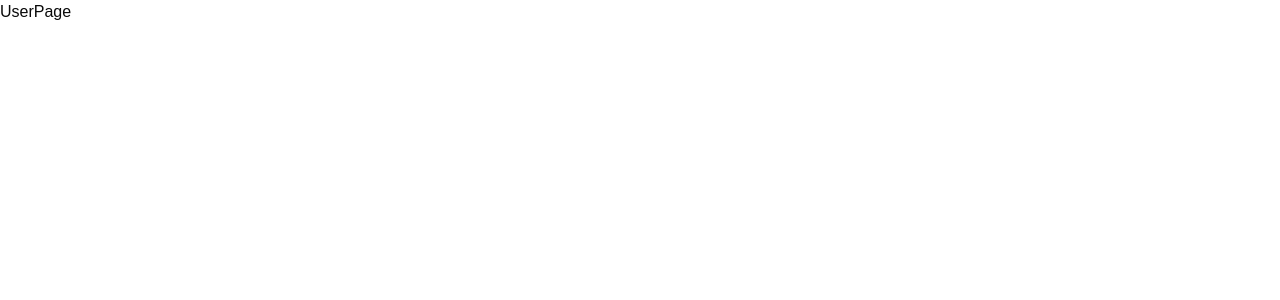
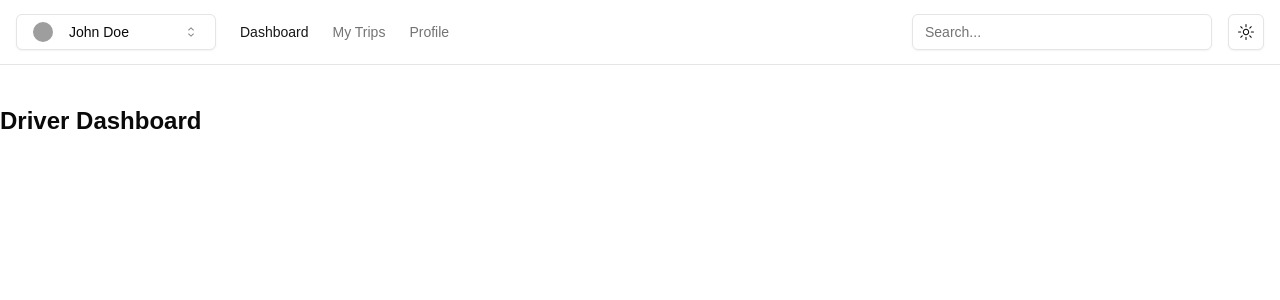
Before and after one commit to bila9630/Driving-Storage, a Next.js app: page /user in a window 1280 px wide. Shown: the top 300 px of the page. Built offline with nearby package versions, Linux system fonts and the light colour scheme; grey boxes are pictures that could not be loaded.

Commit message:
same layout for admin and user

```diff
--- a/src/app/admin/layout.tsx
+++ b/src/app/(inner)/layout.tsx
@@ -5,13 +5,16 @@ import TeamSwitcher from '@/components/dashboard/team-switcher'
 import { Search } from '@/components/dashboard/search'
 import { ModeToggle } from '@/components/dark-mode-toggle'
 import React from 'react'
-import { useRouter } from 'next/navigation'
+import { useRouter, usePathname } from 'next/navigation'
 
-export default function AdminLayout({ children }: { children: React.ReactNode }) {
+export default function InnerLayout({ children }: { children: React.ReactNode }) {
     const router = useRouter()
+    const pathname = usePathname()
+
+    const userType = pathname.startsWith('/admin') ? 'admin' : 'driver'
 
     const handleTeamSwitch = (team: { label: string; value: string }) => {
-        if (team.label === "Admin") {
+        if (team.value === "admin") {
             router.push('/admin/overview')
         } else {
             router.push('/user')
@@ -23,10 +26,9 @@ export default function AdminLayout({ children }: { children: React.ReactNode })
             <div className="border-b">
                 <div className="flex h-16 items-center px-4">
                     <TeamSwitcher onTeamSwitch={handleTeamSwitch} />
-                    <MainNav className="mx-6" />
+                    <MainNav className="mx-6" userType={userType} />
                     <div className="ml-auto flex items-center space-x-4">
                         <Search />
-                        {/* <UserNav /> */}
                         <ModeToggle />
                     </div>
                 </div>
--- /dev/null
+++ b/src/app/(inner)/user/page.tsx
@@ -0,0 +1,10 @@
+import React from 'react'
+
+export default function UserDashboard() {
+    return (
+        <div className="container mx-auto py-10">
+            <h1 className="text-2xl font-bold mb-5">Driver Dashboard</h1>
+            {/* Add your driver dashboard content here */}
+        </div>
+    )
+}
--- a/src/app/user/page.tsx
+++ /dev/null
@@ -1,7 +0,0 @@
-import React from 'react'
-
-export default function UserPage() {
-    return (
-        <div>UserPage</div>
-    )
-}
--- a/src/components/dashboard/main-nav.tsx
+++ b/src/components/dashboard/main-nav.tsx
@@ -5,23 +5,36 @@ import { usePathname } from "next/navigation"
 
 import { cn } from "@/lib/utils"
 
+interface MainNavProps extends React.HTMLAttributes<HTMLElement> {
+    userType: 'admin' | 'driver'
+}
+
 export function MainNav({
     className,
+    userType,
     ...props
-}: React.HTMLAttributes<HTMLElement>) {
+}: MainNavProps) {
     const pathname = usePathname()
+
+    const navItems = userType === 'admin'
+        ? [
+            { href: "/admin/overview", label: "Overview" },
+            { href: "/admin/drivers", label: "Drivers" },
+            { href: "/admin/cars", label: "Cars" },
+            { href: "/admin/trips", label: "Trips" },
+        ]
+        : [
+            { href: "/user", label: "Dashboard" },
+            { href: "/user/trips", label: "My Trips" },
+            { href: "/user/profile", label: "Profile" },
+        ]
 
     return (
         <nav
             className={cn("flex items-center space-x-4 lg:space-x-6", className)}
             {...props}
         >
-            {[
-                { href: "/admin/overview", label: "Overview" },
-                { href: "/admin/drivers", label: "Drivers" },
-                { href: "/admin/cars", label: "Cars" },
-                { href: "/admin/trips", label: "Trips" },
-            ].map(({ href, label }) => (
+            {navItems.map(({ href, label }) => (
                 <Link
                     key={href}
                     href={href}
--- a/src/components/dashboard/team-switcher.tsx
+++ b/src/components/dashboard/team-switcher.tsx
@@ -1,11 +1,10 @@
 "use client"
 
 import * as React from "react"
-import { useRouter } from "next/navigation"
+import { usePathname } from "next/navigation"
 import {
     CaretSortIcon,
     CheckIcon,
-    PlusCircledIcon,
 } from "@radix-ui/react-icons"
 
 import { cn } from "@/lib/utils"
@@ -22,31 +21,13 @@ import {
     CommandInput,
     CommandItem,
     CommandList,
-    CommandSeparator,
 } from "@/components/ui/command"
-import {
-    Dialog,
-    DialogContent,
-    DialogDescription,
-    DialogFooter,
-    DialogHeader,
-    DialogTitle,
-    DialogTrigger,
-} from "@/components/ui/dialog"
-import { Input } from "@/components/ui/input"
-import { Label } from "@/components/ui/label"
 import {
     Popover,
     PopoverContent,
     PopoverTrigger,
 } from "@/components/ui/popover"
-import {
-    Select,
-    SelectContent,
-    SelectItem,
-    SelectTrigger,
-    SelectValue,
-} from "@/components/ui/select"
+
 
 const groups = [
     {
@@ -54,7 +35,7 @@ const groups = [
         teams: [
             {
                 label: "Alicia Koch",
-                value: "personal",
+                value: "admin",
             },
         ],
     },
@@ -63,12 +44,8 @@ const groups = [
         teams: [
             {
                 label: "John Doe",
-                value: "acme-inc",
-            },
-            {
-                label: "Jane Smith",
-                value: "monsters",
-            },
+                value: "driver",
+            }
         ],
     },
 ]
@@ -83,10 +60,17 @@ interface TeamSwitcherProps extends PopoverTriggerProps {
 
 export default function TeamSwitcher({ className, onTeamSwitch }: TeamSwitcherProps) {
     const [open, setOpen] = React.useState(false)
-    const [showNewTeamDialog, setShowNewTeamDialog] = React.useState(false)
-    const [selectedTeam, setSelectedTeam] = React.useState<Team>(
-        groups[0].teams[0]
-    )
+    const pathname = usePathname()
+
+    const isAdmin = pathname.startsWith('/admin')
+    const defaultTeam = isAdmin ? groups[0].teams[0] : groups[1].teams[0]
+
+    const [selectedTeam, setSelectedTeam] = React.useState<Team>(defaultTeam)
+
+    React.useEffect(() => {
+        const newTeam = isAdmin ? groups[0].teams[0] : groups[1].teams[0]
+        setSelectedTeam(newTeam)
+    }, [isAdmin])
 
     const handleTeamSelect = (team: Team) => {
         setSelectedTeam(team)
@@ -95,7 +79,6 @@ export default function TeamSwitcher({ className, onTeamSwitch }: TeamSwitcherPr
     }
 
     return (
-        <Dialog open={showNewTeamDialog} onOpenChange={setShowNewTeamDialog}>
         <Popover open={open} onOpenChange={setOpen}>
             <PopoverTrigger asChild>
                 <Button
@@ -119,7 +102,7 @@ export default function TeamSwitcher({ className, onTeamSwitch }: TeamSwitcherPr
             </PopoverTrigger>
             <PopoverContent className="w-[200px] p-0">
                 <Command>
-                        <CommandInput placeholder="Search team..." />
+                    <CommandInput placeholder="Search person..." />
                     <CommandList>
                         <CommandEmpty>No team found.</CommandEmpty>
                         {groups.map((group) => (
@@ -152,69 +135,8 @@ export default function TeamSwitcher({ className, onTeamSwitch }: TeamSwitcherPr
                             </CommandGroup>
                         ))}
                     </CommandList>
-                        <CommandSeparator />
-                        <CommandList>
-                            <CommandGroup>
-                                <DialogTrigger asChild>
-                                    <CommandItem
-                                        onSelect={() => {
-                                            setOpen(false)
-                                            setShowNewTeamDialog(true)
-                                        }}
-                                    >
-                                        <PlusCircledIcon className="mr-2 h-5 w-5" />
-                                        Create Team
-                                    </CommandItem>
-                                </DialogTrigger>
-                            </CommandGroup>
-                        </CommandList>
                 </Command>
             </PopoverContent>
         </Popover>
-            <DialogContent>
-                <DialogHeader>
-                    <DialogTitle>Create team</DialogTitle>
-                    <DialogDescription>
-                        Add a new team to manage products and customers.
-                    </DialogDescription>
-                </DialogHeader>
-                <div>
-                    <div className="space-y-4 py-2 pb-4">
-                        <div className="space-y-2">
-                            <Label htmlFor="name">Team name</Label>
-                            <Input id="name" placeholder="Acme Inc." />
-                        </div>
-                        <div className="space-y-2">
-                            <Label htmlFor="plan">Subscription plan</Label>
-                            <Select>
-                                <SelectTrigger>
-                                    <SelectValue placeholder="Select a plan" />
-                                </SelectTrigger>
-                                <SelectContent>
-                                    <SelectItem value="free">
-                                        <span className="font-medium">Free</span> -{" "}
-                                        <span className="text-muted-foreground">
-                                            Trial for two weeks
-                                        </span>
-                                    </SelectItem>
-                                    <SelectItem value="pro">
-                                        <span className="font-medium">Pro</span> -{" "}
-                                        <span className="text-muted-foreground">
-                                            $9/month per user
-                                        </span>
-                                    </SelectItem>
-                                </SelectContent>
-                            </Select>
-                        </div>
-                    </div>
-                </div>
-                <DialogFooter>
-                    <Button variant="outline" onClick={() => setShowNewTeamDialog(false)}>
-                        Cancel
-                    </Button>
-                    <Button type="submit">Continue</Button>
-                </DialogFooter>
-            </DialogContent>
-        </Dialog>
     )
 }
```
Also changed, not shown: src/app/(inner)/admin/cars/page.tsx (renamed from src/app/admin/cars/page.tsx), src/app/(inner)/admin/drivers/page.tsx (renamed from src/app/admin/drivers/page.tsx), src/app/(inner)/admin/overview/page.tsx (renamed from src/app/admin/overview/page.tsx), src/app/(inner)/admin/trips/page.tsx (renamed from src/app/admin/trips/page.tsx). Lines whose indentation alone changed are shown as unchanged.
